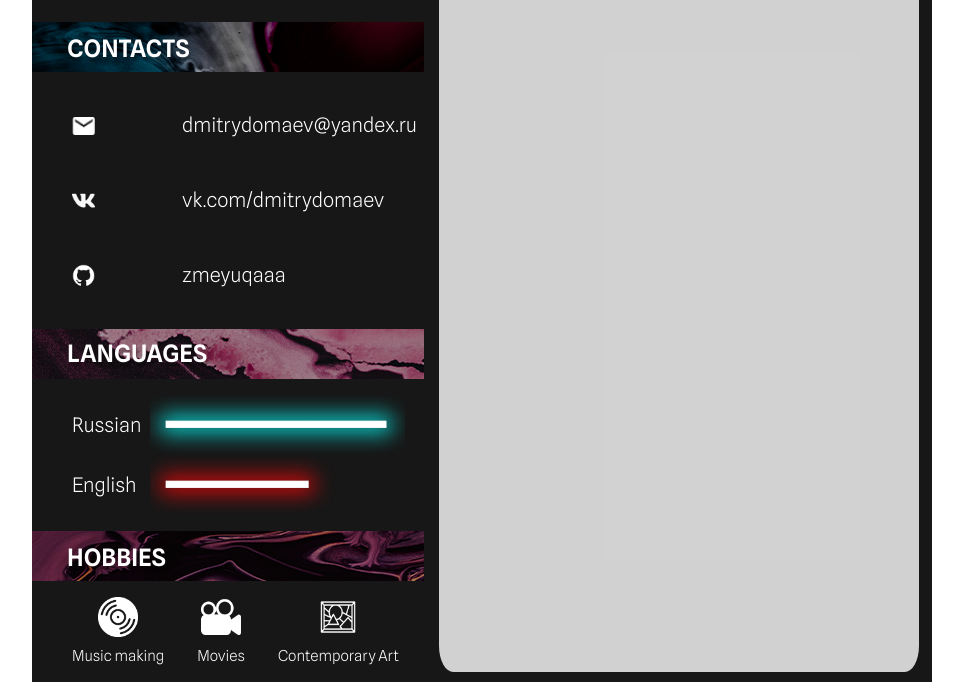
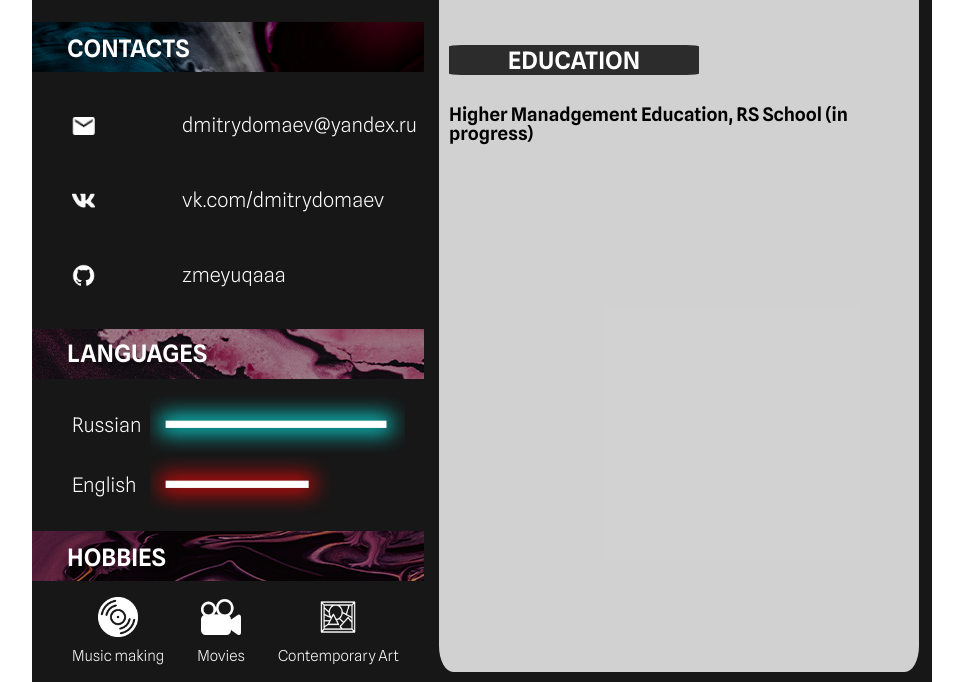
Before and after one commit to zmeyuqaaa/rsschool-cv, a plain HTML site: page index.html in a window 1280 px wide. Shown: the part 203-885 px from the top of the page, without its empty margins (158-1121 px from the left). Drawn offline with Linux system fonts and the light colour scheme.

Commit message:
feat: added education section

```diff
--- a/index.html
+++ b/index.html
@@ -70,6 +70,12 @@
                         I can be good as a team worker and same as a single one.</h3>
                     </div>
                   </section>
+                  <section class="education">
+                    <h1 class="education__title">EDUCATION</h1>
+                    <div class="education__text">
+                      <h3>Higher Manadgement Education, RS School (in progress)</h3>
+                    </div>
+                  </section>
             </main>
         </div>
     </div>
--- a/style.css
+++ b/style.css
@@ -220,3 +220,21 @@ ul{
     color: white;
     padding-top: 6px;
 }
+
+.education{
+    padding-top: 60px
+}
+
+.education__text{
+    padding-top: 30px;
+}
+
+.education__title{
+    background-color: rgba(0, 0, 0, 0.788);
+    border-radius: 5%;
+    text-align: center;
+    width: 250px;
+    height: 30px;
+    color: white;
+    padding-top: 6px;
+}
```
